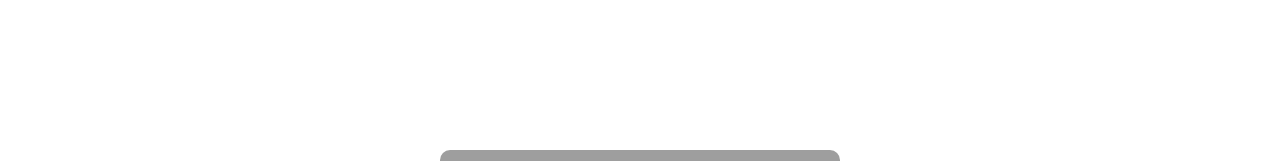
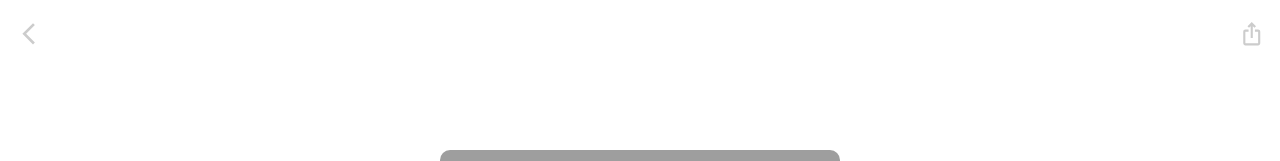
Before and after one commit to lawaldemur/LiveAI-hackathon, a React (Create React App) app in the folder react-app/: page / in a window 1280 px wide. Both pictures are taken after a click on the item "Surrealism". Shown: the top 161 px of the page. Built offline with nearby package versions, Linux system fonts and the light colour scheme.

Commit message:
Add back and share buttons

```diff
--- a/react-app/package.json
+++ b/react-app/package.json
@@ -5,6 +5,7 @@
     "dependencies": {
         "@emotion/react": "^11.14.0",
         "@emotion/styled": "^11.14.0",
+        "@mui/icons-material": "^6.4.5",
         "@mui/material": "^6.4.5",
         "@testing-library/dom": "^10.4.0",
         "@testing-library/jest-dom": "^6.6.3",
--- a/react-app/src/App.css
+++ b/react-app/src/App.css
@@ -282,7 +282,29 @@ html {
 }
 
 .breadcrumb-separator {
-    font-weight: bold;
     color: #ccc;
-    font-size: 1rem;
+    transform: translate(2px, 6px);
+    display: inline-block;
 }
+
+.back-home-button,
+.share-button {
+    position: absolute;
+    top: 20px;
+    background: none;
+    border: none;
+    cursor: pointer;
+    color: black;
+}
+
+.back-home-button {
+    left: 10px;
+}
+
+.share-button {
+    right: 10px;
+}
+
+.icon {
+    color: #ccc;
+}
--- a/react-app/src/App.js
+++ b/react-app/src/App.js
@@ -1,6 +1,8 @@
 import React, { useState, useEffect } from "react";
 import Sparkle from "react-sparkle";
-import Slider from "@mui/material/Slider";
+import ArrowBackIosNewIcon from "@mui/icons-material/ArrowBackIosNew";
+import ArrowForwardIosIcon from "@mui/icons-material/ArrowForwardIos";
+import IosShareIcon from "@mui/icons-material/IosShare";
 
 import "./App.css";
 
@@ -14,6 +16,7 @@ function App() {
     const [activeIndex, setActiveIndex] = useState(-1);
     const [loading, setLoading] = useState(false);
     const [activeGif, setActiveGif] = useState(1);
+    const [sharing, setSharing] = useState(false);
 
     const artStyles = [
         "Surrealism",
@@ -42,6 +45,13 @@ function App() {
         }
         if (!storedImages.includes(image)) {
             setStoredImages(["styles.png"]);
+        }
+    };
+
+    const scrollBreadcrumbsToEnd = () => {
+        const breadcrumbsElement = document.querySelector(".breadcrumbs");
+        if (breadcrumbsElement) {
+            breadcrumbsElement.scrollLeft = breadcrumbsElement.scrollWidth;
         }
     };
 
@@ -77,6 +87,7 @@ function App() {
             ];
             setStoredImages(newImages);
             setActiveIndex(newImages.length - 1);
+            scrollBreadcrumbsToEnd();
         } catch (error) {
             console.error("Error fetching image:", error);
         } finally {
@@ -107,6 +118,22 @@ function App() {
 
     return (
         <div className="App">
+            {image && (
+                <>
+                    <button
+                        className="back-home-button"
+                        onClick={() => setImage(null)}
+                    >
+                        <ArrowBackIosNewIcon className="icon" />
+                    </button>
+                    <button
+                        className="share-button"
+                        onClick={() => setSharing(true)}
+                    >
+                        <IosShareIcon className="icon" />
+                    </button>
+                </>
+            )}
             {!image && (
                 <>
                     <header className="App-header">
@@ -143,7 +170,7 @@ function App() {
                                     {index > 0 && (
                                         <span className="breadcrumb-separator">
                                             {" "}
-                                            →{" "}
+                                            <ArrowForwardIosIcon />{" "}
                                         </span>
                                     )}
                                     <span
```
Also changed, not shown: 1 other file (tests, documents, lock files or other folders).
